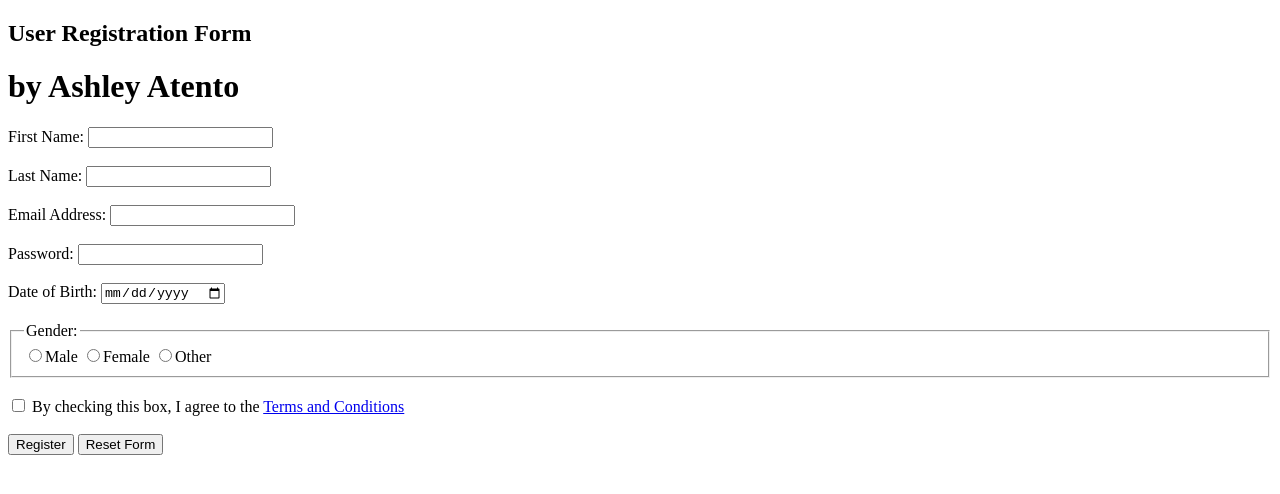
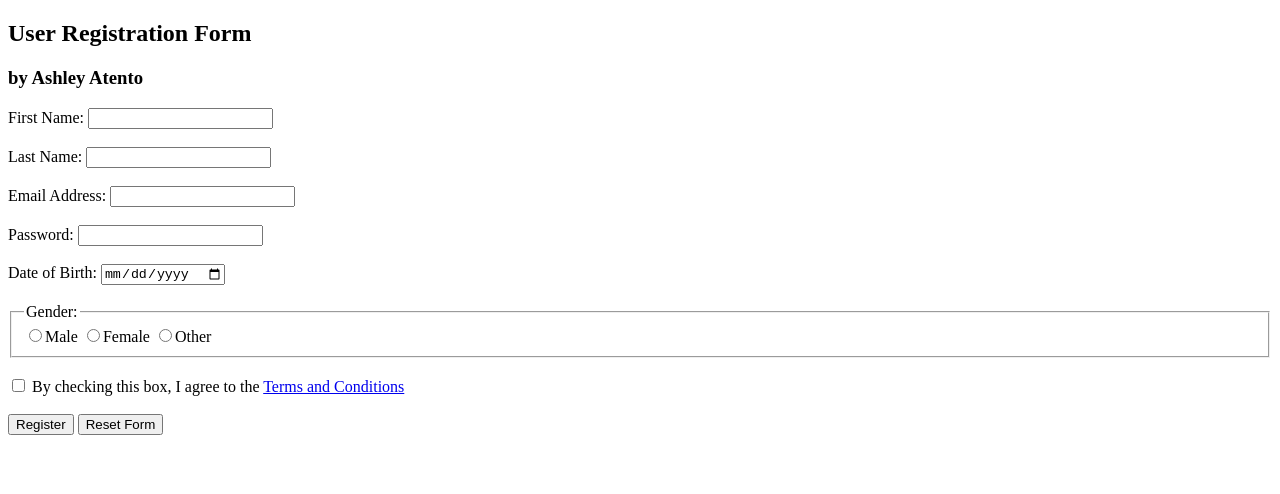
Before and after one commit to beansonbread/accessible-registration, a plain HTML site: page index.html in a window 1280 px wide. Drawn offline with Linux system fonts and the light colour scheme.

Commit message:
Update index.html

```diff
--- a/index.html
+++ b/index.html
@@ -7,7 +7,7 @@
 </head>
 <body>
     <h2>User Registration Form</h2>
-    <h1>by Ashley Atento</h1>
+    <h3>by Ashley Atento</h3>
     <form>
         <label for="first_name">First Name:</label>
         <input type="text" id="first_name" name="first_name" required><br><br>
```
